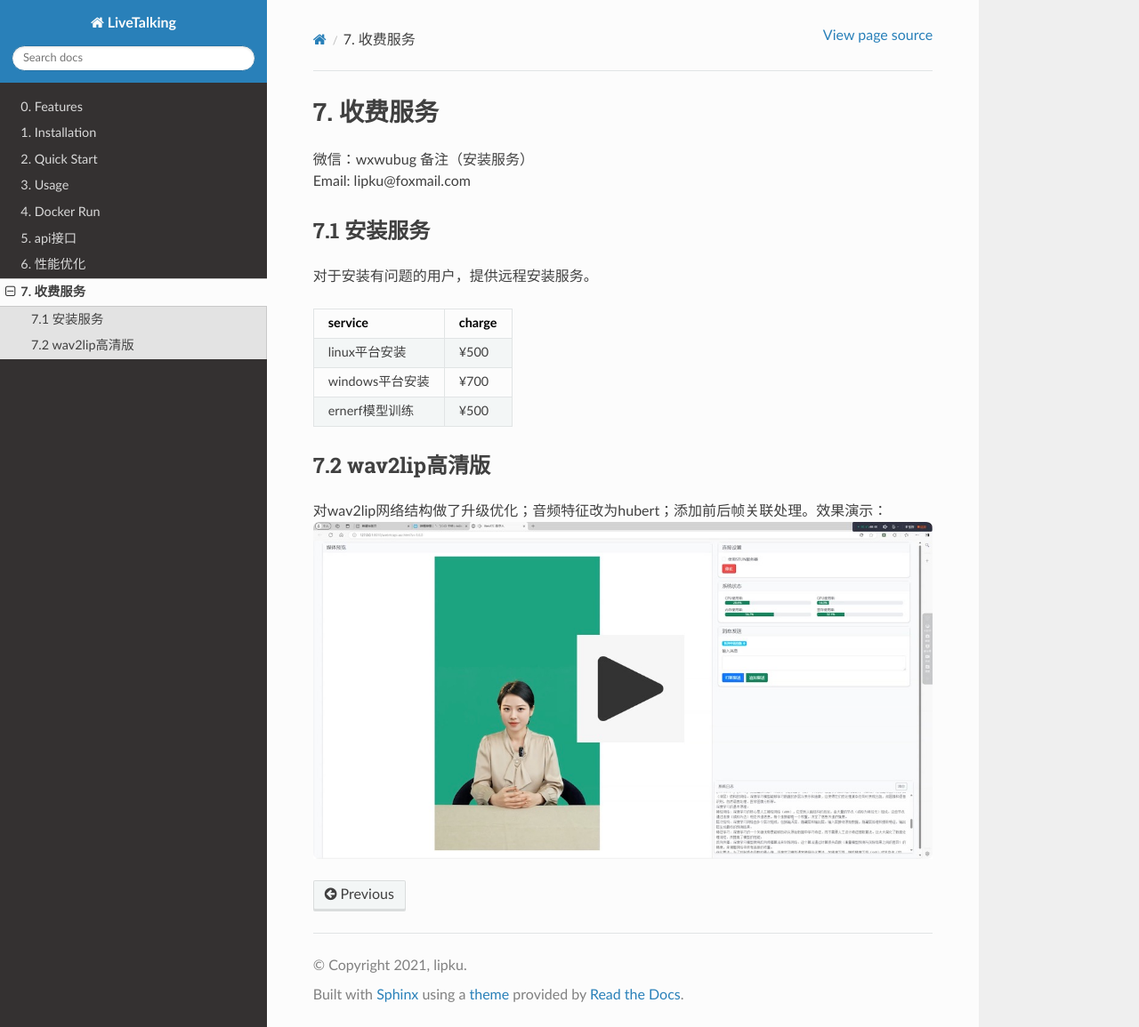
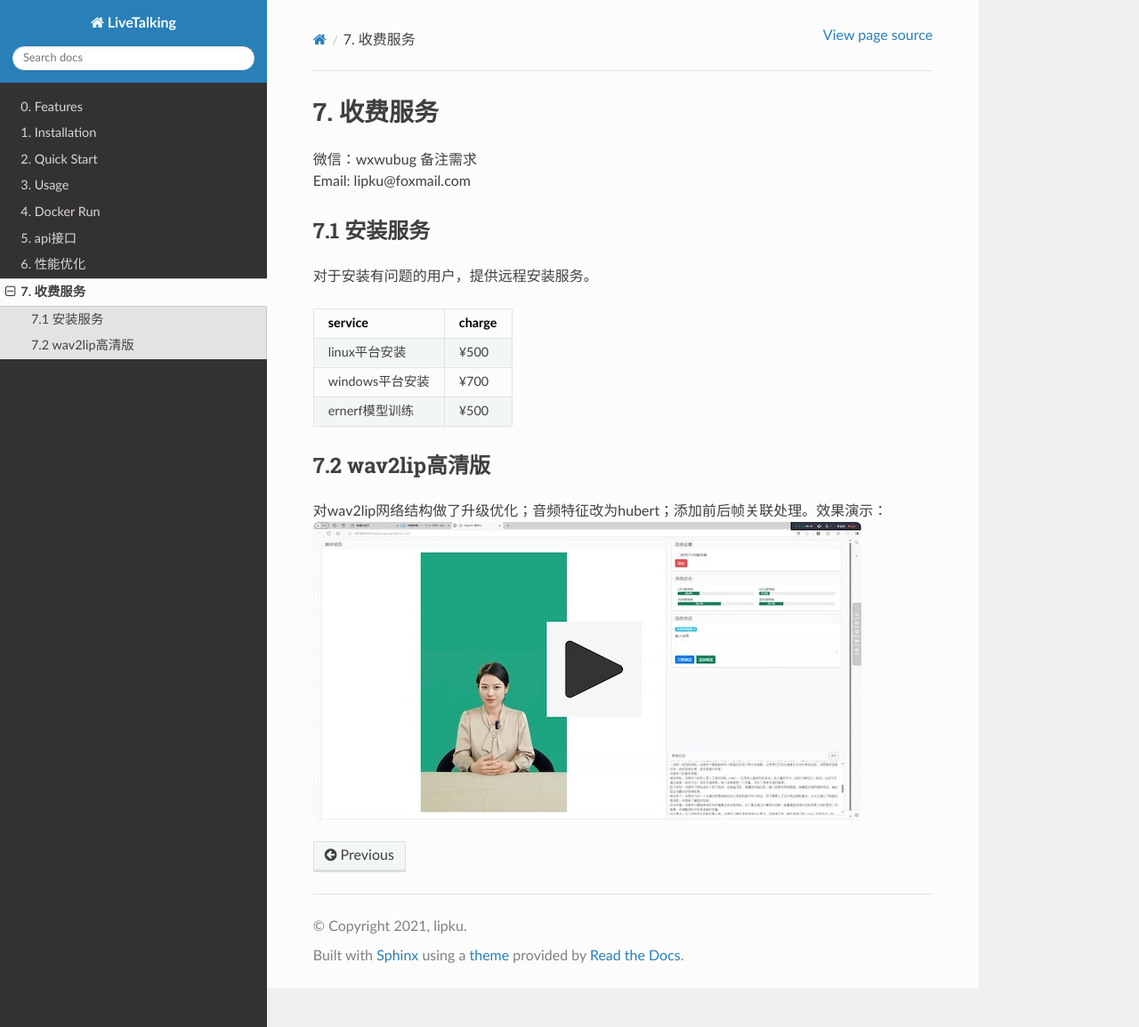
Before and after one commit to lipku/livetalking-doc, a Sphinx documentation site: the page built from docs/source/service.md, in a window 1280 px wide and 1155 px high. Shown: the whole window at 89% size. Built offline with Sphinx 7.4.7 and the Read the Docs theme 3.1.0, drawn with Linux system fonts in a browser that asks for light colours.

Commit message:
update doc

```diff
--- a/docs/source/service.md
+++ b/docs/source/service.md
@@ -1,7 +1,7 @@
 
 ## 7. 收费服务
 
-微信：wxwubug 备注（安装服务）
+微信：wxwubug 备注需求
 Email: lipku@foxmail.com
 
 ### 7.1 安装服务
```
Also changed, not shown: docs/source/assets/wav2lip.jpg.
